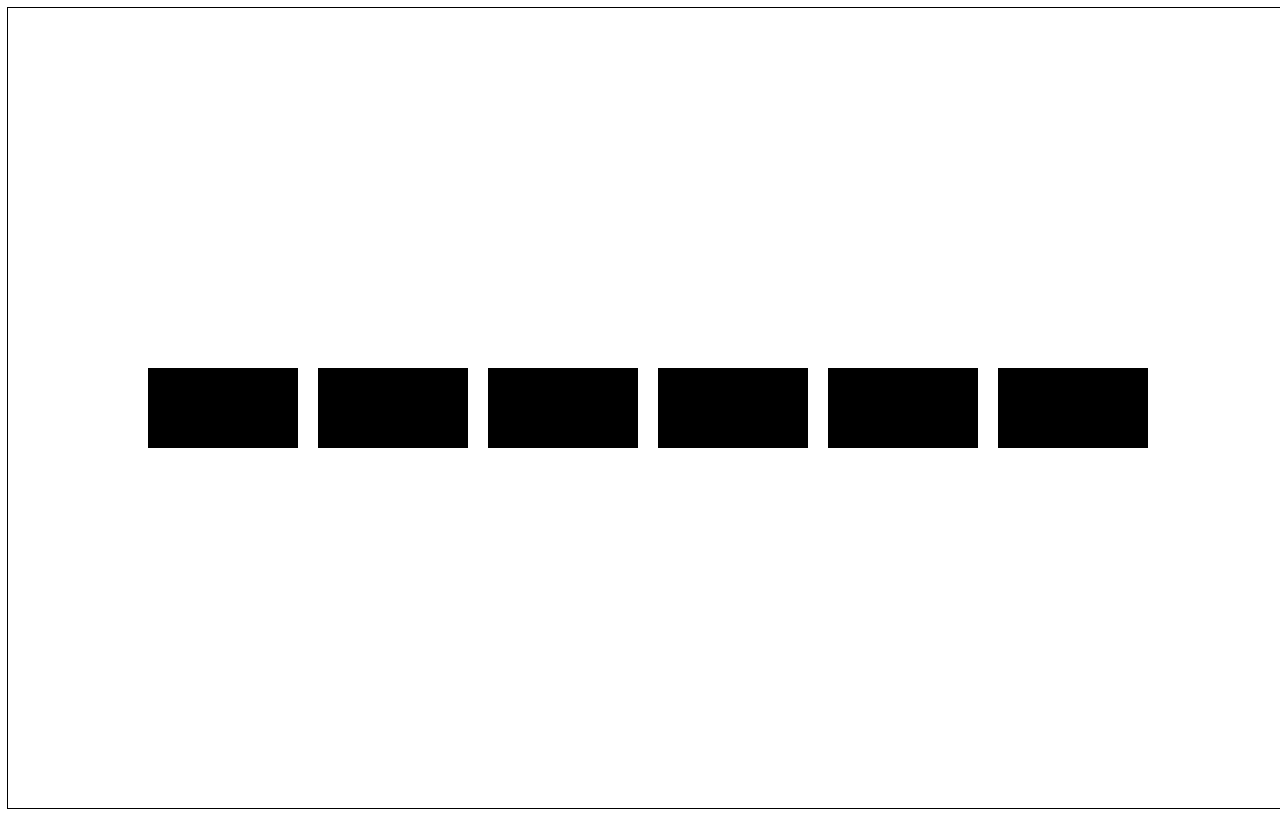
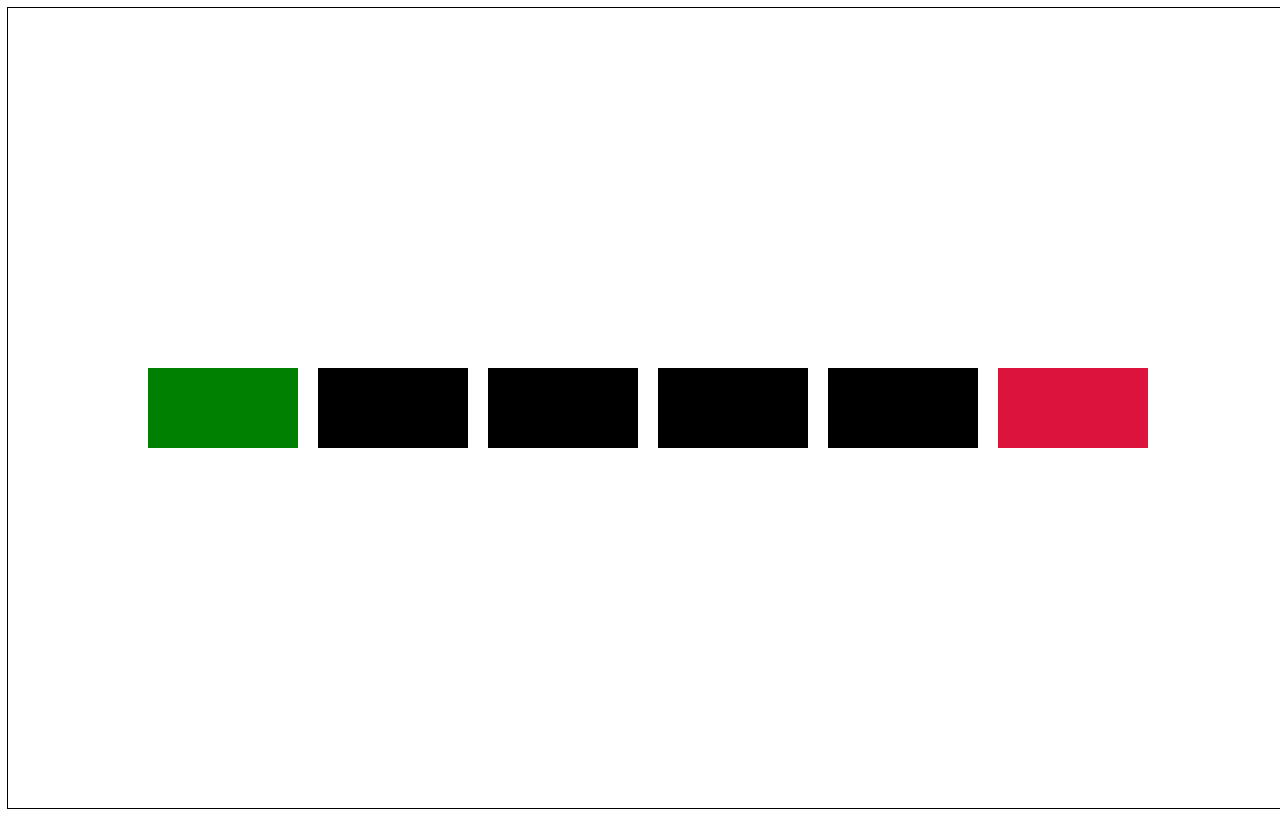
Before and after one commit to Kavishka-Prabashara/Assignment-08, a plain HTML site: page pages/task02.html in a window 1280 px wide. Drawn offline with Linux system fonts and the light colour scheme.

Commit message:
CSS was added to the .rectangle first and last child

```diff
--- a/pages/task02.html
+++ b/pages/task02.html
@@ -12,12 +12,22 @@
             justify-content: center;
             align-items: center;
         }
-
         .rectangle {
             width: 150px;
             height: 80px;
             background-color: black;
             margin: 10px
+        }
+        .rectangle:first-child {
+            font-family: cursive;
+            color: white;
+            background-color: green;
+        }
+
+        .rectangle:last-child {
+            font-family: cursive;
+            color: white;
+            background-color: crimson;
         }
     </style>
 </head>
```
